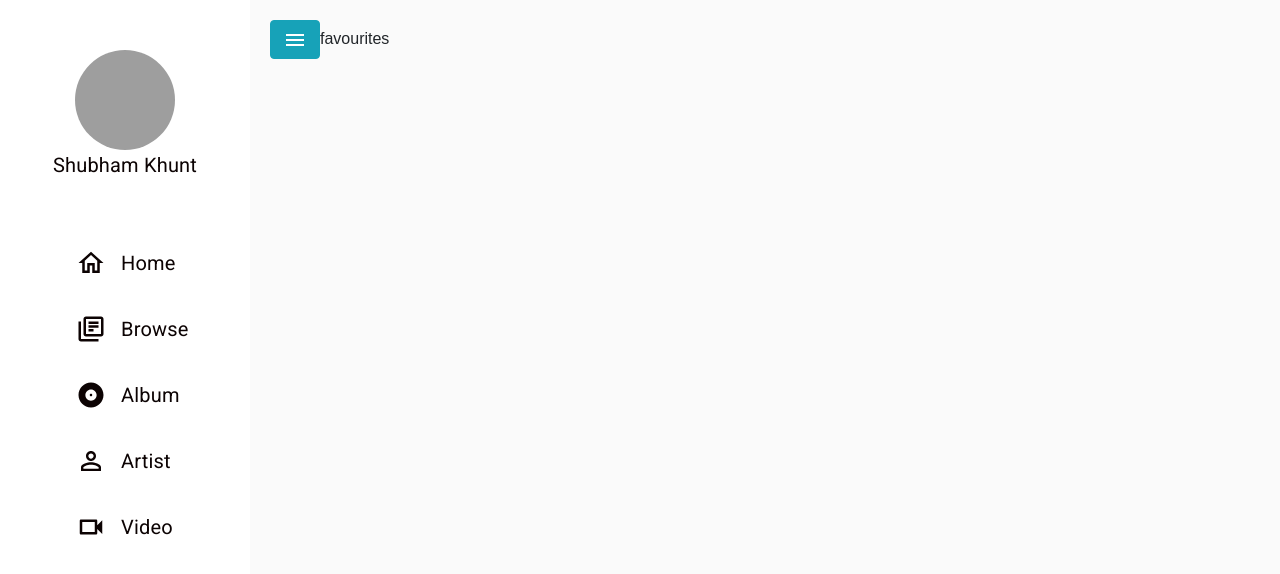
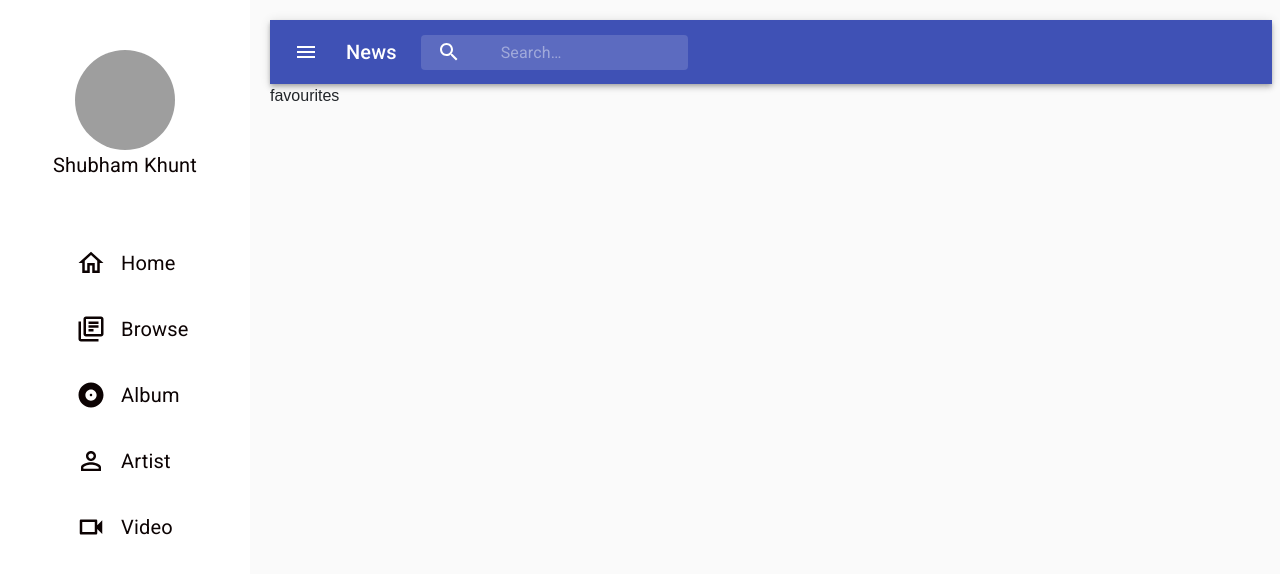
Before and after one commit to mood-enhancer-player/mood-enhancer-player-client, a React (Create React App) app: page /favourites in a window 1280 px wide. Shown: the top 574 px of the page. Built offline with nearby package versions, Linux system fonts and the light colour scheme; grey boxes are pictures that could not be loaded; the HTML template or start-up script is replaced by a standard one.

Commit message:
Appbar added

```diff
--- a/src/App.css
+++ b/src/App.css
@@ -1,7 +1,7 @@
 .App {
   display: flex;
   width: 100%;
-  /* align-items: stretch; */
+  align-items: stretch;
 }
 
 *{
@@ -107,7 +107,7 @@
 .content {
   padding: 20px;
   margin-left: 0;
-  height: 100vh;
+  width:100%
 }
 
 @media only screen and (max-width: 500px) {
--- a/src/Components/content/Content.js
+++ b/src/Components/content/Content.js
@@ -7,7 +7,6 @@
 
 const Content = ({ sidebarIsOpen, toggleSidebar }) => (
   <Container
-    fluid
     className={classNames("content", { "is-open": sidebarIsOpen })}
   >
     <Topbar toggleSidebar={toggleSidebar} />
--- a/src/Components/content/TopBar.js
+++ b/src/Components/content/TopBar.js
@@ -1,25 +1,104 @@
 import React, { useState } from "react";
-import { FontAwesomeIcon } from "@fortawesome/react-fontawesome";
-import { faAlignLeft } from "@fortawesome/free-solid-svg-icons";
+import { makeStyles } from '@material-ui/core/styles';
+import AppBar from '@material-ui/core/AppBar';
+import Toolbar from '@material-ui/core/Toolbar';
+import Typography from '@material-ui/core/Typography';
+import IconButton from '@material-ui/core/IconButton';
+import SearchIcon from '@material-ui/icons/Search';
 import MenuIcon from '@material-ui/icons/Menu';
-import {
-    Navbar,
-    Button,
-    NavbarToggler
-} from "reactstrap";
-import { Link } from "react-router-dom";
+import { fade, InputBase } from "@material-ui/core";
+
+const useStyles = makeStyles((theme) => ({
+    root: {
+      flexGrow: 1,
+    },
+    menuButton: {
+      marginRight: theme.spacing(2),
+    },
+    title: {
+      flexGrow: 1,
+    },
+    search: {
+        position: 'relative',
+        borderRadius: theme.shape.borderRadius,
+        backgroundColor: fade(theme.palette.common.white, 0.15),
+        '&:hover': {
+          backgroundColor: fade(theme.palette.common.white, 0.25),
+        },
+        marginRight: theme.spacing(70),
+        marginLeft: 0,
+        width: '100%',
+        [theme.breakpoints.up('sm')]: {
+          marginLeft: theme.spacing(3),
+          width: 'auto',
+        },
+      },
+      searchIcon: {
+        padding: theme.spacing(0, 2),
+        height: '100%',
+        position: 'absolute',
+        pointerEvents: 'none',
+        display: 'flex',
+        alignItems: 'center',
+        justifyContent: 'center',
+      },
+      inputRoot: {
+        color: 'inherit',
+      },
+      inputInput: {
+        padding: theme.spacing(1, 1, 1, 0),
+        // vertical padding + font size from searchIcon
+        paddingLeft: `calc(1em + ${theme.spacing(8)}px)`,
+        transition: theme.transitions.create('width'),
+        width: '100%',
+        [theme.breakpoints.up('md')]: {
+          width: '20ch',
+        },
+      },
+      sectionDesktop: {
+        display: 'none',
+        [theme.breakpoints.up('md')]: {
+          display: 'flex',
+        },
+      },
+      sectionMobile: {
+        display: 'flex',
+        [theme.breakpoints.up('md')]: {
+          display: 'none',
+        },
+      },
+  }));
 
 const TopBar = ({ toggleSidebar }) => {
-    const [topbarIsOpen, setTopbarOpen] = useState(true);
-    const toggleTopbar = () => setTopbarOpen(!topbarIsOpen);
+    const classes = useStyles();
 
     return (
-        <>
-            <Button color="info" onClick={toggleSidebar}>
+        <div className={classes.root}>
+          <AppBar position="static">
+            <Toolbar>
+              <IconButton edge="start" className={classes.menuButton} color="inherit" aria-label="menu" onClick={toggleSidebar}>
                 <MenuIcon />
-            </Button>
-        </>
-    );
+              </IconButton>
+              <Typography variant="h6" className={classes.title}>
+                News
+              </Typography>
+              <div className={classes.search}>
+            <div className={classes.searchIcon}>
+              <SearchIcon />
+            </div>
+            <InputBase
+              placeholder="Search…"
+              classes={{
+                root: classes.inputRoot,
+                input: classes.inputInput,
+              }}
+              inputProps={{ 'aria-label': 'search' }}
+            />
+          </div>
+            </Toolbar>
+          </AppBar>
+        </div>
+      );
 };
 
 export default TopBar;
```
